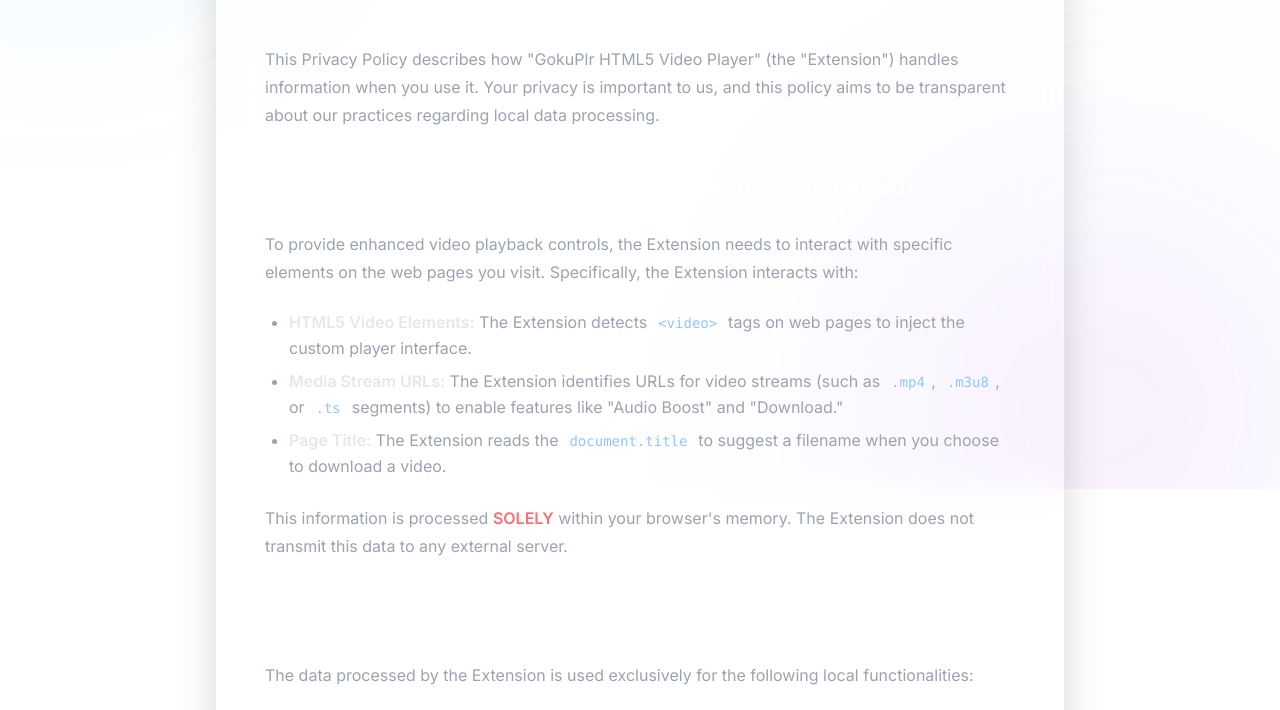
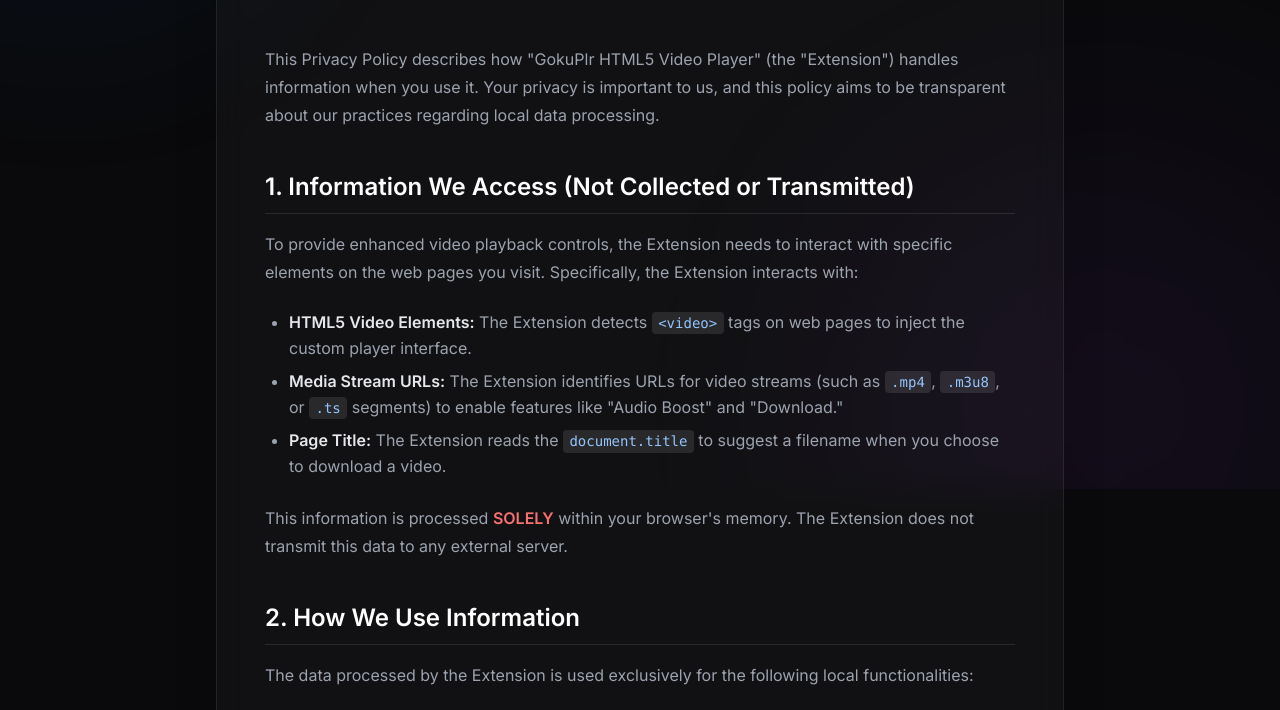
Before and after one commit to gokuthug1/gplr-extension, a plain HTML site: page privacy.html in a window 1280 px wide. Shown: the part 311-1021 px from the top of the page. Drawn offline with nearby package versions, Linux system fonts and the light colour scheme.

Commit message:
Refactor body styles in privacy.html
Updated body styles to use background color and text color from theme.

```diff
--- a/privacy.html
+++ b/privacy.html
@@ -30,10 +30,6 @@
         }
     </script>
     <style>
-        body {
-            background-color: theme('colors.bgDark');
-            color: white;
-        }
         .glass {
             background: rgba(255, 255, 255, 0.03);
             backdrop-filter: blur(16px);
@@ -55,7 +51,7 @@
         .highlight-emphasis { color: #f87171; font-weight: 600; } /* Tailwind red-400 */
     </style>
 </head>
-<body class="antialiased selection:bg-primary selection:text-white flex flex-col min-h-screen relative">
+<body class="bg-bgDark text-white antialiased selection:bg-primary selection:text-white flex flex-col min-h-screen relative">
 
     <!-- Ambient Background Globs -->
     <div class="fixed top-0 left-0 w-full h-full overflow-hidden -z-10 pointer-events-none">
```
